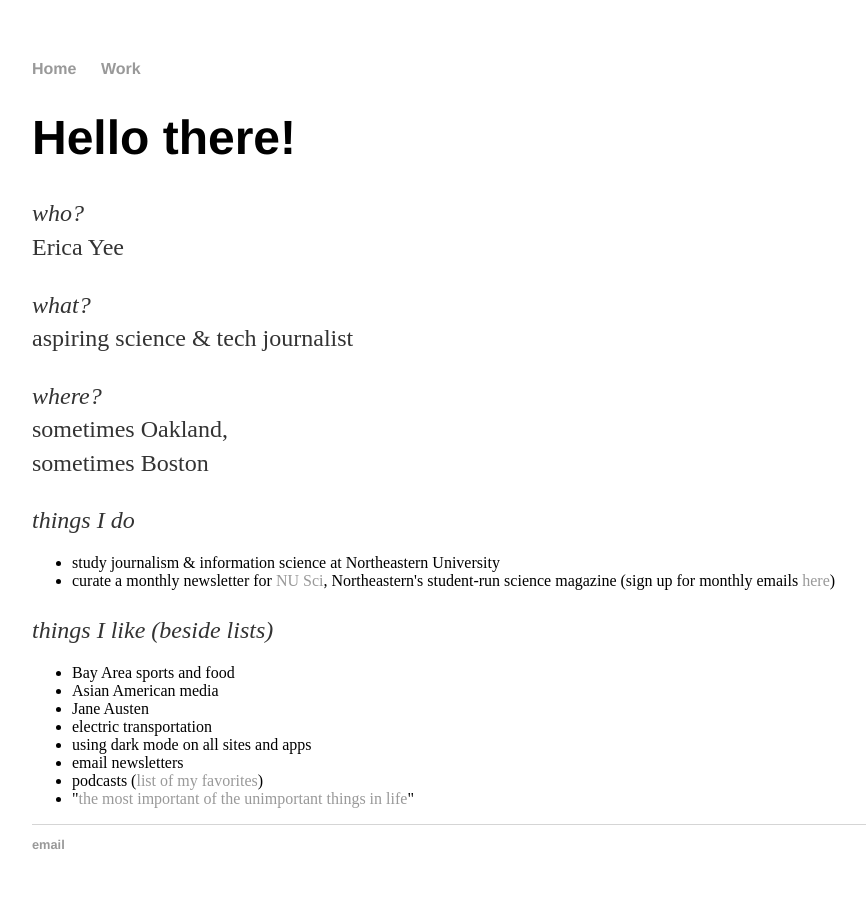
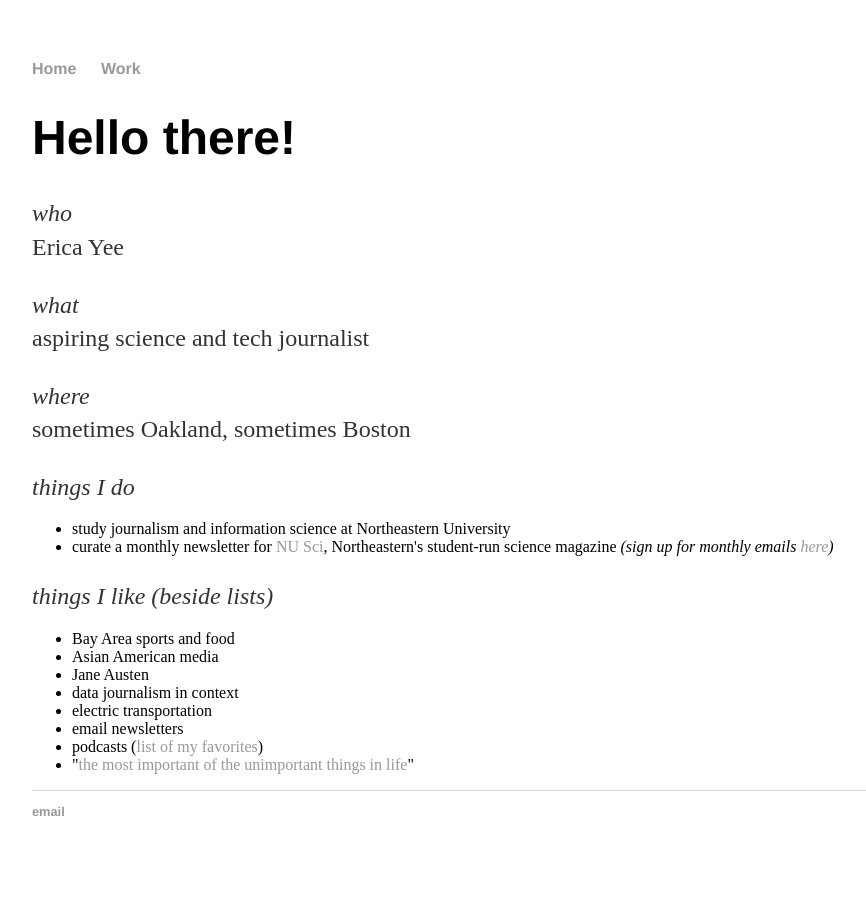
Before and after one commit to ericayee/ericayee.github.io, a Jekyll site: the page built from index.html, in a window 1280 px wide. Shown: the whole page, without its empty margins (160-1026 px from the left). Built offline with Jekyll 4.4.1, drawn with Linux system fonts in a browser that asks for light colours.

Commit message:
Update index.html
tweaked lists

```diff
--- a/index.html
+++ b/index.html
@@ -4,20 +4,19 @@ title: Erica Yee
 ---
 <div class="blurb">
 	<h1>Hello there!</h1>
-		<p class="top"><em>who?</em></p>
+		<p class="top"><em>who</em></p>
 		<p class="bottom";>Erica Yee</p>
 
-		<p class="top">what?</p>
-		<p class="bottom">aspiring science & tech journalist</p>
+		<p class="top">what</p>
+		<p class="bottom">aspiring science and tech journalist</p>
 
-		<p class="top">where?</p>
-		<p class="bottom">sometimes Oakland,<br>
-		sometimes Boston</p>
+		<p class="top">where</p>
+		<p class="bottom">sometimes Oakland, sometimes Boston</p>
 
 		<p class="top">things I do</p>
 		<ul class="bottom">
-		  <li>study journalism & information science at Northeastern University</li>
-		  <li>curate a monthly newsletter for <a href="https://nuscimag.com">NU Sci</a>, Northeastern's student-run science magazine (sign up for monthly emails <a href="https://nuscimag.us16.list-manage.com/subscribe?u=ef20c4bfee0b9571a20a6a063&id=c1f6a2ffd6">here</a>)</li>
+		  <li>study journalism and information science at Northeastern University</li>
+		  <li>curate a monthly newsletter for <a href="https://nuscimag.com">NU Sci</a>, Northeastern's student-run science magazine <em>(sign up for monthly emails <a href="https://nuscimag.us16.list-manage.com/subscribe?u=ef20c4bfee0b9571a20a6a063&id=c1f6a2ffd6">here</a>)</em></li>
 		</ul>
 
 		<p class="top">things I like (beside lists)</p>
@@ -25,11 +24,11 @@ title: Erica Yee
 		  <li>Bay Area sports and food</li>
 		  <li>Asian American media</li>
 		  <li>Jane Austen</li>
+      <li>data journalism in context</li>
 		  <li>electric transportation</li>
-		  <li>using dark mode on all sites and apps</li>
 		  <li>email newsletters</li>
 		  <li>podcasts (<a href="https://lists.pocketcasts.com/71283d74-c450-4166-a5e8-51675d8f19d4">list of my favorites</a>)</li>
 		  <li>"<a href="https://www.theguardian.com/sport/blog/2014/mar/07/joy-of-six-football-quotes">the most important of the unimportant things in life</a>"</li>
 		</ul>
 
-</div><!-- /.blurb -->
+</div>
```
